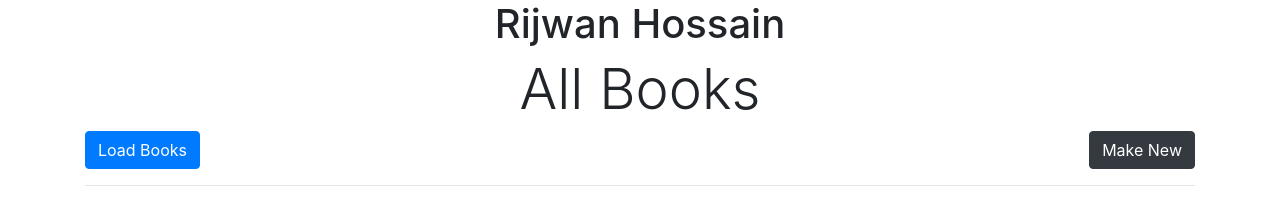
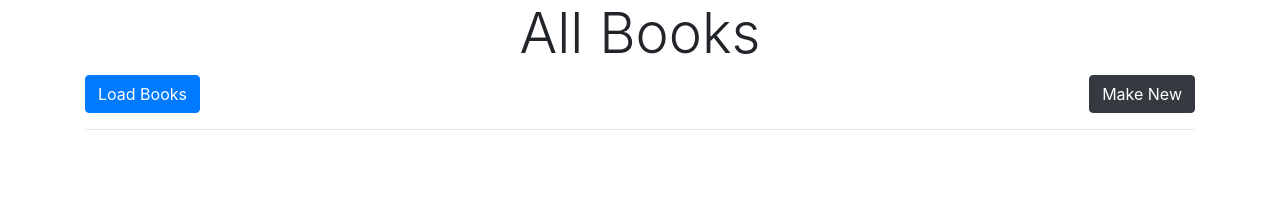
Before and after one commit to Rijwan-Hossain/All_Books, a plain HTML site: page index.html in a window 1280 px wide. Drawn offline with nearby package versions, Linux system fonts and the light colour scheme.

Commit message:
Update index.html

```diff
--- a/index.html
+++ b/index.html
@@ -10,7 +10,6 @@
     <link rel="stylesheet" href="https://stackpath.bootstrapcdn.com/bootstrap/4.1.2/css/bootstrap.min.css" integrity="sha384-Smlep5jCw/wG7hdkwQ/Z5nLIefveQRIY9nfy6xoR1uRYBtpZgI6339F5dgvm/e9B" crossorigin="anonymous">
   </head>
   <body>
-    <center><h1>Rijwan Hossain</h1></center>
     <script src="zapp.js"></script>
   </body>
 </html>
```
